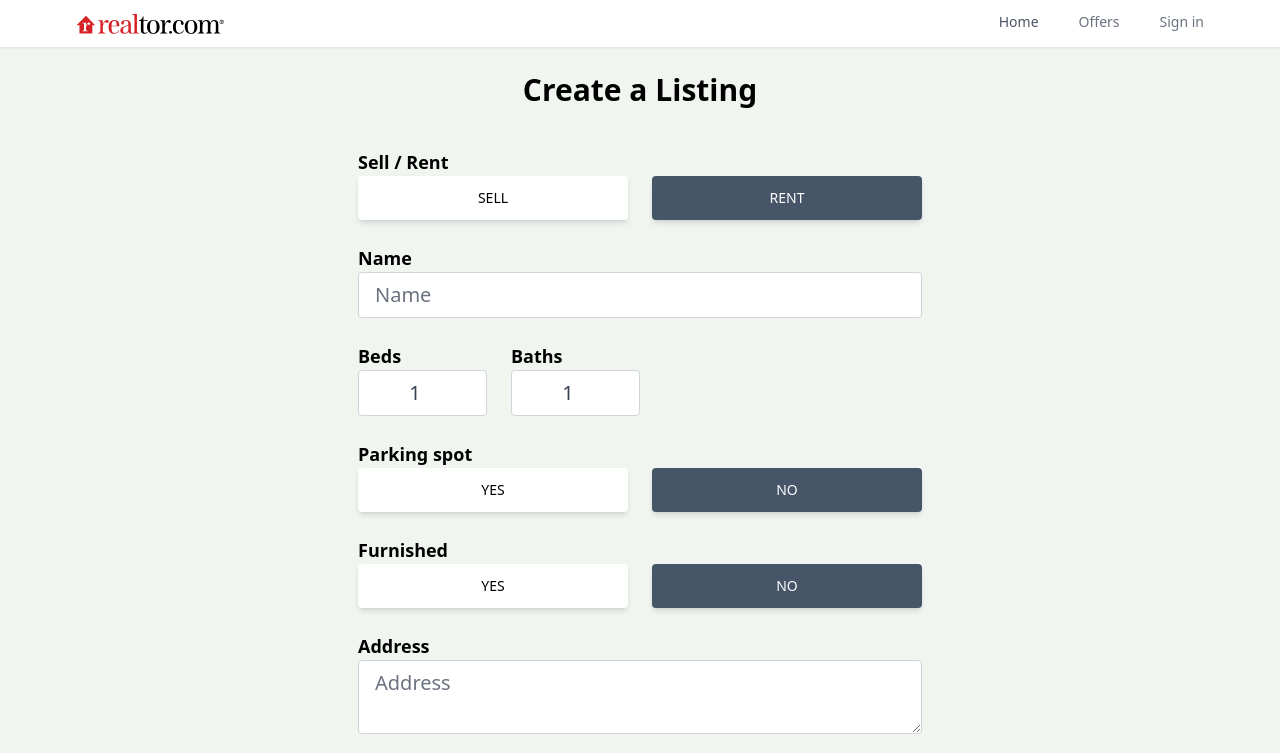
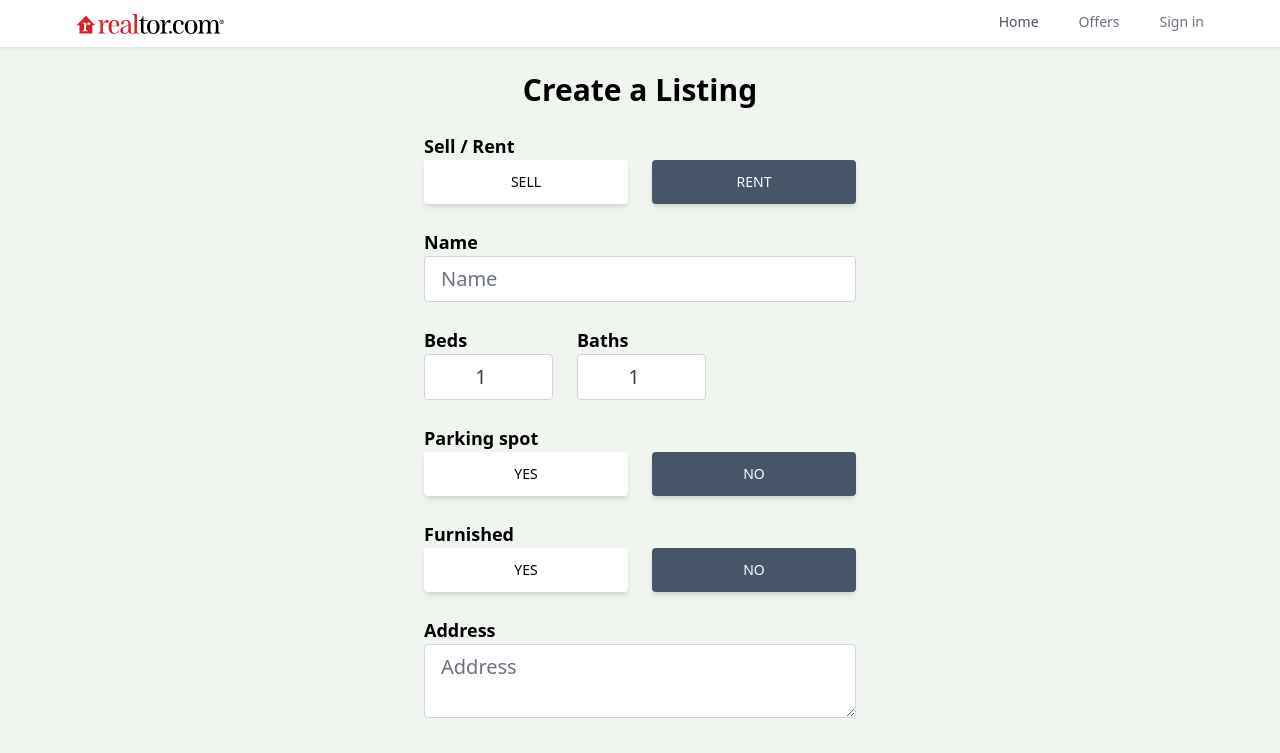
Before and after one commit to linfengzhang-tech/realtor-clone, a React (Create React App) app: page /create-listing in a window 1280 px wide. Shown: the top 753 px of the page. Built offline with nearby package versions, Linux system fonts and the light colour scheme; no server answers; sample sign-in values are in the browser's storage.

Commit message:
add list to database

```diff
--- a/package.json
+++ b/package.json
@@ -15,6 +15,7 @@
     "react-router-dom": "^7.6.3",
     "react-scripts": "5.0.1",
     "react-toastify": "^11.0.5",
+    "uuid": "^11.1.0",
     "web-vitals": "^2.1.4"
   },
   "scripts": {
--- a/src/App.js
+++ b/src/App.js
@@ -24,7 +24,9 @@
         <Route path="/sign-up" element={<Signup />} />
         <Route path="/forgot-password" element={<ForgotPassword />} />
         <Route path="/offers" element={<Offers />} />
-        <Route path="/create-listing" element={<CreatListing />} />
+        <Route path="/create-listing" element={<PrivateRoute />}>
+          <Route path="/create-listing" element={<CreatListing />} />
+        </Route>
       </Routes>
       <ToastContainer position="top-center" autoClose={3000} hideProgressBar={false} newestOnTop={false} closeOnClick rtl={false} pauseOnFocusLoss draggable pauseOnHover />
     </Router>
--- a/src/pages/CreatListing.jsx
+++ b/src/pages/CreatListing.jsx
@@ -1,6 +1,23 @@
 import { useState } from "react";
+import Spinner from "../components/Spinner";
+import { toast } from "react-toastify";
+import {
+  getStorage,
+  ref,
+  uploadBytesResumable,
+  getDownloadURL,
+} from "firebase/storage";
+import { getAuth } from "firebase/auth";
+import { v4 as uuidv4 } from "uuid";
+import { addDoc, collection, serverTimestamp } from "firebase/firestore";
+import { db } from "../firebase";
+import { useNavigate } from "react-router-dom";
 
-const CreatListing = () => {
+export default function CreateListing() {
+  const navigate = useNavigate();
+  const auth = getAuth();
+  const [geolocationEnabled, setGeolocationEnabled] = useState(true);
+  const [loading, setLoading] = useState(false);
   const [formData, setFormData] = useState({
     type: "rent",
     name: "",
@@ -13,43 +30,156 @@
     offer: false,
     regularPrice: 0,
     discountedPrice: 0,
+    latitude: 0,
+    longitude: 0,
     images: {},
   });
-
-  const { type, name, bedrooms, bathrooms, parking, furnished, address, description, offer, regularPrice, discountedPrice, images} = formData;
-
-  const handleSubmit = (e) => {
-    e.preventDefault();
-    console.log("Form submitted");
-  };
-
-  const onChange = (e) => {
+  const {
+    type,
+    name,
+    bedrooms,
+    bathrooms,
+    parking,
+    address,
+    furnished,
+    description,
+    offer,
+    regularPrice,
+    discountedPrice,
+    latitude,
+    longitude,
+    images,
+  } = formData;
+  function onChange(e) {
     let boolean = null;
-    if(e.target.value === "true") {
+    if (e.target.value === "true") {
       boolean = true;
-    } else if(e.target.value === "false") {
+    }
+    if (e.target.value === "false") {
       boolean = false;
     }
-
+    // Files
     if (e.target.files) {
       setFormData((prevState) => ({
         ...prevState,
         images: e.target.files,
       }));
     }
-
+    // Text/Boolean/Number
     if (!e.target.files) {
       setFormData((prevState) => ({
         ...prevState,
         [e.target.id]: boolean ?? e.target.value,
       }));
     }
+  }
+  async function onSubmit(e) {
+    e.preventDefault();
+    setLoading(true);
+    if (+discountedPrice >= +regularPrice) {
+      setLoading(false);
+      toast.error("Discounted price needs to be less than regular price");
+      return;
+    }
+    if (images.length > 6) {
+      setLoading(false);
+      toast.error("maximum 6 images are allowed");
+      return;
+    }
+    let geolocation = {};
+    let location;
+    if (geolocationEnabled) {
+      const response = await fetch(
+        `https://maps.googleapis.com/maps/api/geocode/json?address=${address}&key=${process.env.REACT_APP_GEOCODE_API_KEY}`
+      );
+      const data = await response.json();
+      geolocation.lat = data.results[0]?.geometry.location.lat ?? 0;
+      geolocation.lng = data.results[0]?.geometry.location.lng ?? 0;
+
+      location = data.status === "ZERO_RESULTS" && undefined;
+
+      if (location === undefined) {
+        setLoading(false);
+        toast.error("please enter a correct address");
+        return;
+      }
+    } else {
+      geolocation.lat = latitude;
+      geolocation.lng = longitude;
+    }
+
+    async function storeImage(image) {
+      return new Promise((resolve, reject) => {
+        const storage = getStorage();
+        const filename = `${auth.currentUser.uid}-${image.name}-${uuidv4()}`;
+        const storageRef = ref(storage, filename);
+        const uploadTask = uploadBytesResumable(storageRef, image);
+        uploadTask.on(
+          "state_changed",
+          (snapshot) => {
+            // Observe state change events such as progress, pause, and resume
+            // Get task progress, including the number of bytes uploaded and the total number of bytes to be uploaded
+            const progress =
+              (snapshot.bytesTransferred / snapshot.totalBytes) * 100;
+            console.log("Upload is " + progress + "% done");
+            switch (snapshot.state) {
+              case "paused":
+                console.log("Upload is paused");
+                break;
+              case "running":
+                console.log("Upload is running");
+                break;
+              default:
+                break;
+            }
+          },
+          (error) => {
+            // Handle unsuccessful uploads
+            reject(error);
+          },
+          () => {
+            // Handle successful uploads on complete
+            // For instance, get the download URL: https://firebasestorage.googleapis.com/...
+            getDownloadURL(uploadTask.snapshot.ref).then((downloadURL) => {
+              resolve(downloadURL);
+            });
+          }
+        );
+      });
+    }
+
+    const imgUrls = await Promise.all(
+      [...images].map((image) => storeImage(image))
+    ).catch((error) => {
+      setLoading(false);
+      toast.error("Images not uploaded");
+      return;
+    });
+
+    const formDataCopy = {
+      ...formData,
+      imgUrls,
+      geolocation,
+      timestamp: serverTimestamp(),
+      userRef: auth.currentUser.uid,
     };
+    delete formDataCopy.images;
+    !formDataCopy.offer && delete formDataCopy.discountedPrice;
+    delete formDataCopy.latitude;
+    delete formDataCopy.longitude;
+    const docRef = await addDoc(collection(db, "listings"), formDataCopy);
+    setLoading(false);
+    toast.success("Listing created");
+    navigate(`/category/${formDataCopy.type}/${docRef.id}`);
+  }
 
+  if (loading) {
+    return <Spinner />;
+  }
   return (
-    <main className="max-w-6xl mx-auto px-3">
-      <h1 className="text-3xl font-semibold text-center mt-6">Create a Listing</h1>
-      <form className="w-full md:w-1/2 mx-auto my-10" onSubmit={handleSubmit}>
+    <main className="max-w-md px-2 mx-auto">
+      <h1 className="text-3xl text-center mt-6 font-bold">Create a Listing</h1>
+      <form onSubmit={onSubmit}>
         <p className="text-lg mt-6 font-semibold">Sell / Rent</p>
         <div className="flex">
           <button
@@ -57,7 +187,8 @@
             id="type"
             value="sale"
             onClick={onChange}
-              className={`mr-3 px-7 py-3 font-medium text-sm uppercase shadow-md rounded hover:shadow-lg focus:shadow-lg active:shadow-lg transition duration-150 ease-in-out w-full ${type === "rent"
+            className={`mr-3 px-7 py-3 font-medium text-sm uppercase shadow-md rounded hover:shadow-lg focus:shadow-lg active:shadow-lg transition duration-150 ease-in-out w-full ${
+              type === "rent"
                 ? "bg-white text-black"
                 : "bg-slate-600 text-white"
             }`}
@@ -69,7 +200,8 @@
             id="type"
             value="rent"
             onClick={onChange}
-              className={`ml-3 px-7 py-3 font-medium text-sm uppercase shadow-md rounded hover:shadow-lg focus:shadow-lg active:shadow-lg transition duration-150 ease-in-out w-full ${type === "sale"
+            className={`ml-3 px-7 py-3 font-medium text-sm uppercase shadow-md rounded hover:shadow-lg focus:shadow-lg active:shadow-lg transition duration-150 ease-in-out w-full ${
+              type === "sale"
                 ? "bg-white text-black"
                 : "bg-slate-600 text-white"
             }`}
@@ -77,9 +209,7 @@
             rent
           </button>
         </div>
-
         <p className="text-lg mt-6 font-semibold">Name</p>
-
         <input
           type="text"
           id="name"
@@ -169,7 +299,6 @@
             no
           </button>
         </div>
-
         <p className="text-lg mt-6 font-semibold">Address</p>
         <textarea
           type="text"
@@ -180,6 +309,36 @@
           required
           className="w-full px-4 py-2 text-xl text-gray-700 bg-white border border-gray-300 rounded transition duration-150 ease-in-out focus:text-gray-700 focus:bg-white focus:border-slate-600 mb-6"
         />
+        {!geolocationEnabled && (
+          <div className="flex space-x-6 justify-start mb-6">
+            <div className="">
+              <p className="text-lg font-semibold">Latitude</p>
+              <input
+                type="number"
+                id="latitude"
+                value={latitude}
+                onChange={onChange}
+                required
+                min="-90"
+                max="90"
+                className="w-full px-4 py-2 text-xl text-gray-700 bg-white border border-gray-300 rounded transition duration-150 ease-in-out focus:bg-white focus:text-gray-700 focus:border-slate-600 text-center"
+              />
+            </div>
+            <div className="">
+              <p className="text-lg font-semibold">Longitude</p>
+              <input
+                type="number"
+                id="longitude"
+                value={longitude}
+                onChange={onChange}
+                required
+                min="-180"
+                max="180"
+                className="w-full px-4 py-2 text-xl text-gray-700 bg-white border border-gray-300 rounded transition duration-150 ease-in-out focus:bg-white focus:text-gray-700 focus:border-slate-600 text-center"
+              />
+            </div>
+          </div>
+        )}
         <p className="text-lg font-semibold">Description</p>
         <textarea
           type="text"
@@ -287,6 +446,4 @@
       </form>
     </main>
   );
-};
-
-export default CreatListing;
+}
```
Also changed, not shown: 1 other file (tests, documents, lock files or other folders). Lines whose indentation alone changed are shown as unchanged.
